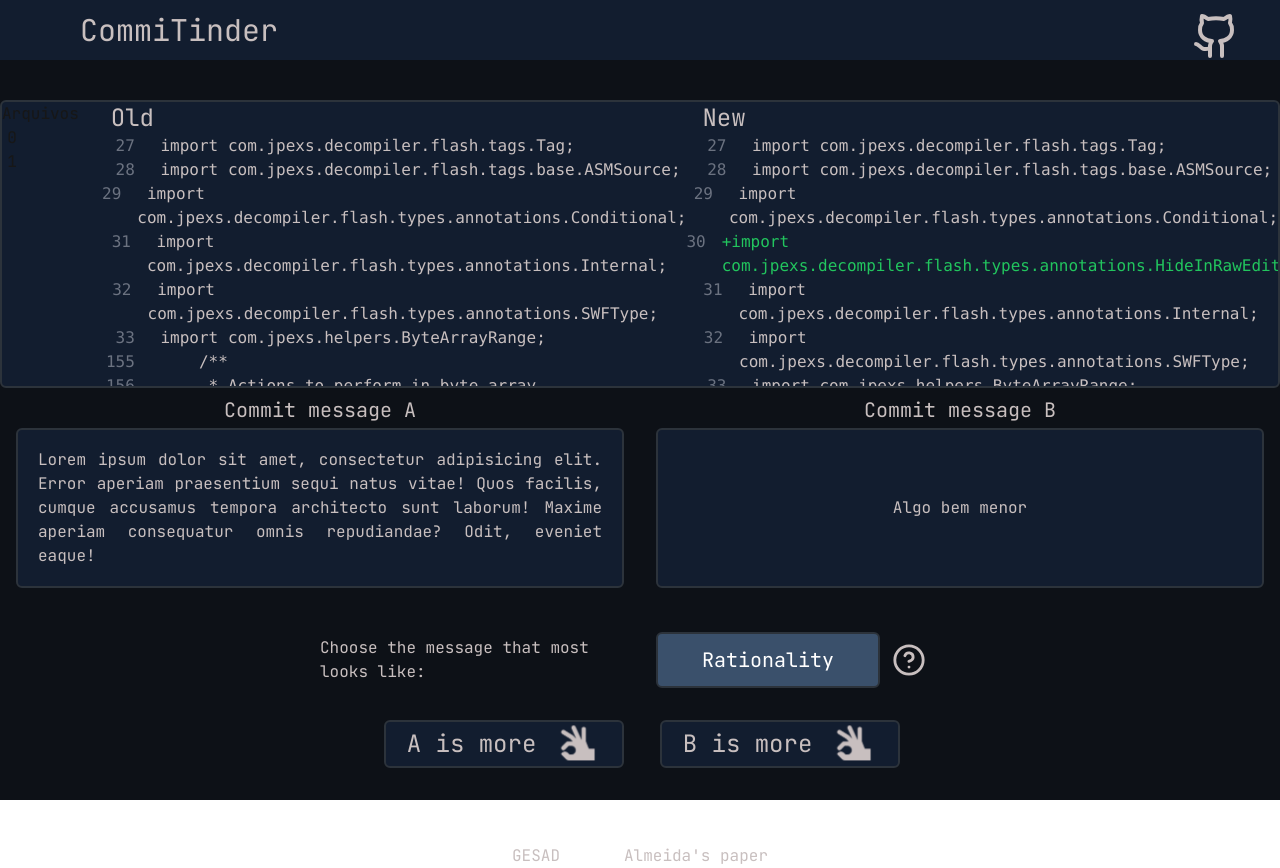
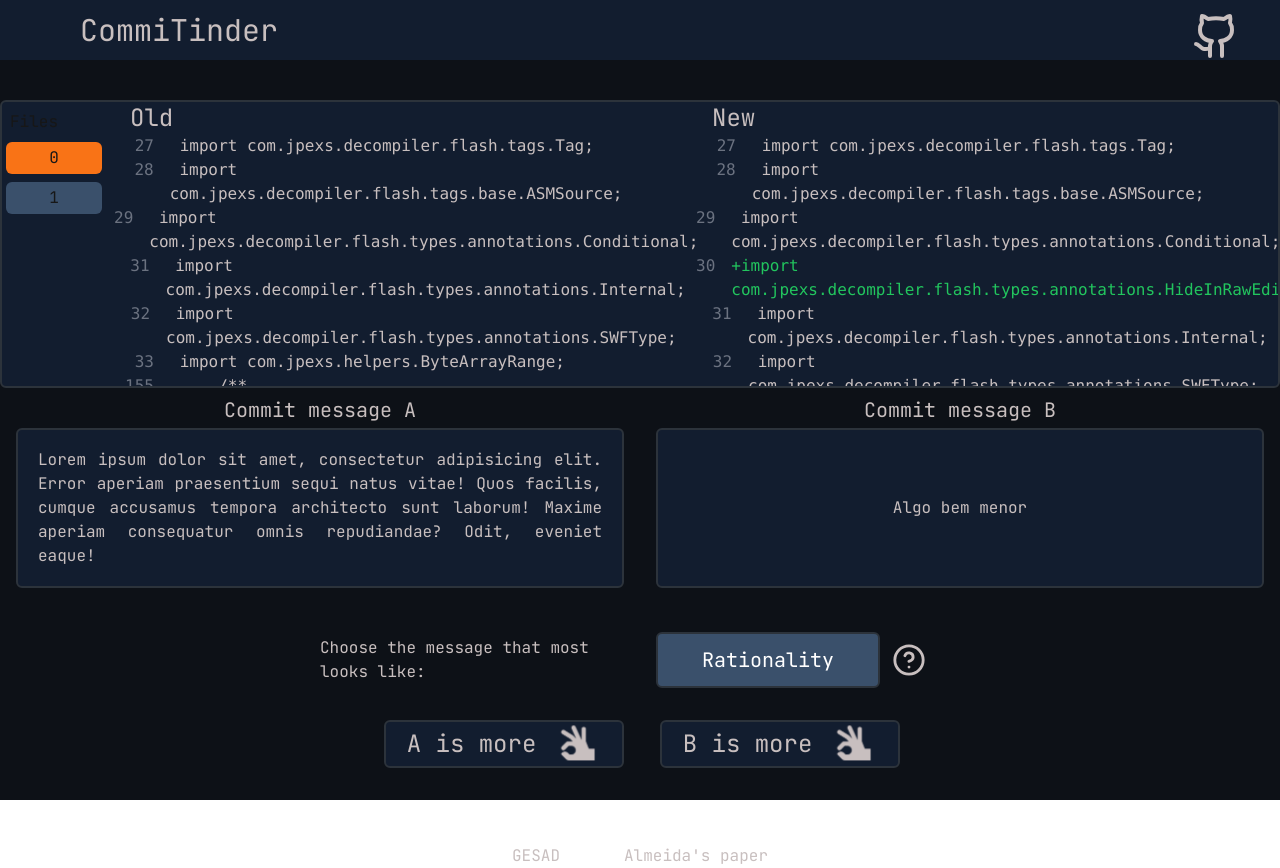
Before and after one commit to Fer-Matheus/CoMEHT-front, a Next.js app: page / in a window 1280 px wide. Shown: the top 868 px of the page. Built offline with nearby package versions, Linux system fonts and the light colour scheme.

Commit message:
Update DiffViewer component to handle undefined diffs

```diff
--- a/src/components/diffViewer.tsx
+++ b/src/components/diffViewer.tsx
@@ -4,24 +4,21 @@ import { ParsedDiff } from 'diff';
 import { ContentDiffView } from './contentDiffView';
 
 type DiffViewerProps = {
-    diffs: ParsedDiff[]
+    diffs: ParsedDiff[] | undefined
 }
 export function DiffViewer({ diffs }: DiffViewerProps) {
 
+    if (!diffs) return (
+        <div className='text-2xl flex items-center justify-center text-textColor'>No diff was passed</div>
+    );
+
     const [currentDiff, setCurrentDiff] = useState<ParsedDiff>(diffs[0])
-    const [currentKey, setCurrentKey] = useState<Key>(0)
-
-    const handleClick = (diff: ParsedDiff) => {
-        setCurrentDiff(diff)
-        if (currentKey == 0) setCurrentKey(1);
-        else setCurrentKey(0);
-
-    }
 
     function createFileList(diff: ParsedDiff, index: Number) {
+        const selectedBg = diff === currentDiff ? "bg-orange-500" : "bg-[#3A506B]";
         return (
             <div>
-                <button className='w-[20px] h-[5px]' onClick={() => handleClick(diff)}>
+                <button className={`w-[6rem] h-[2rem] ml-2 mt-2 ${selectedBg} rounded-md transition-transform hover:translate-x-2`} onClick={() => setCurrentDiff(diff)}>
                     {index.toString()}
                 </button>
             </div>
@@ -30,13 +27,13 @@ export function DiffViewer({ diffs }: DiffViewerProps) {
 
     return (
         <div className='w-full h-full flex'>
-            <div className='w-[5rem]'>
-                <p>Arquivos</p>
-                <div>
+            <div className='w-[6rem]'>
+                <p className='ml-2 mt-2'>Files</p>
+                <div className='flex flex-col items-center justify-center'>
                     {diffs.map((diff, index) => createFileList(diff, index))}
                 </div>
             </div>
-            <ContentDiffView diff={currentDiff} key={currentKey}/>
+            <ContentDiffView diff={currentDiff} />
         </div>
     );
 }
```
